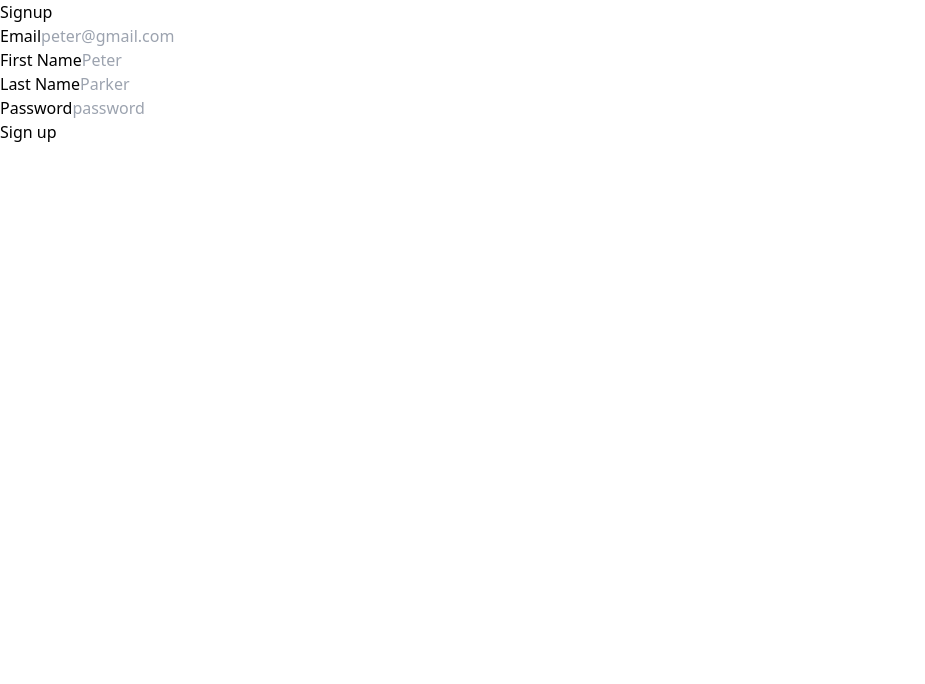
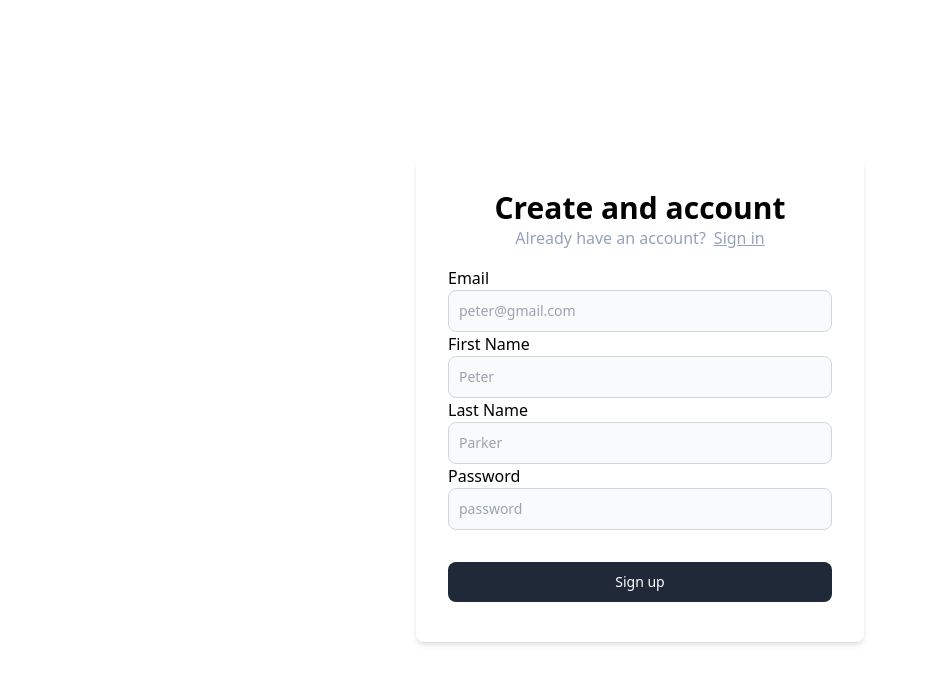
Before and after one commit to Yushank/Guild--a_real_time_collab_app, a Next.js app: page /signup in a window 1280 px wide. Shown: the top 684 px of the page, without its empty margins (0-925 px from the left). Built offline with nearby package versions, Linux system fonts and the light colour scheme.

Commit message:
Designed the signup and signin page. Moved both function in single component Auth.tsx

```diff
--- /dev/null
+++ b/app/components/Auth.tsx
@@ -0,0 +1,142 @@
+"use client"
+
+import { signupInput } from "@/schemas/userSchema";
+import axios from "axios";
+import { signIn } from "next-auth/react";
+import Link from "next/link";
+import { useRouter } from "next/navigation";
+import { ChangeEvent, useState } from "react";
+
+
+
+export function Auth({ type }: { type: "signup" | "signin" }) {
+    const router = useRouter();
+    const [postInputs, setPostInputs] = useState<signupInput>({
+        email: "",
+        firstName: "",
+        lastName: "",
+        password: ""
+    });
+
+    async function sendRequestSignup() {
+        try {
+            const response = await axios.post("/api/user/signup",
+                postInputs
+            );
+
+            if (response) {
+                await signIn("credentials", {
+                    username: postInputs.email,
+                    password: postInputs.password,
+                    redirect: false
+                });
+                router.push("/home")
+            } else {
+                console.error("Signup failed")
+            }
+
+        }
+        catch (error) {
+            alert("error while signing up");
+            console.log(error)
+        }
+    }
+
+    async function sendRequestSignin(){
+        try{
+            const res = await signIn("credentials", {
+                username: postInputs.email,
+                password: postInputs.password,
+                redirect: false,
+            })
+            console.log(res);
+            router.push("/boards")
+        }
+        catch(error){
+            alert("error while singing in");
+            console.log(error)
+        }
+    }
+
+    return (
+        <div className="h-screen flex justify-center flex-col">
+            <div className="flex justify-center">
+                <div className="w-full max-w-md p-8 bg-white rounded-lg shadow-md">
+                    <div className="px-10">
+                        <div className="text-3xl font-extrabold text-center">
+                            {type === "signup" ? "Create and account" : "Sign in"}
+                        </div>
+                        <div className="text-center text-slate-400">
+                            {type === "signin" ? "Don't have an account?" : "Already have an account?"}
+                            <Link className="pl-2 underline" href={type === "signin" ? "/signup" : "/signin"}>
+                                {type === "signin" ? "Sign up" : "Sign in"} </Link>
+                        </div>
+                    </div>
+
+                    <div className="pt-4">
+                        <LabelledInput
+                            label="Email"
+                            type="text"
+                            placeholder="peter@gmail.com"
+                            onChange={(e) => setPostInputs({
+                                ...postInputs,
+                                email: e.target.value
+                            })}
+                        ></LabelledInput>
+
+                        {type === "signup" ? (<LabelledInput
+                            label="First Name"
+                            type="text"
+                            placeholder="Peter"
+                            onChange={(e) => setPostInputs({
+                                ...postInputs,
+                                firstName: e.target.value
+                            })}
+                        ></LabelledInput>) : null}
+                        {type === "signup" ? (<LabelledInput
+                            label="Last Name"
+                            type="text"
+                            placeholder="Parker"
+                            onChange={(e) => setPostInputs({
+                                ...postInputs,
+                                lastName: e.target.value
+                            })}
+                        ></LabelledInput>) : null}
+                        <LabelledInput
+                            label="Password"
+                            type="password"
+                            placeholder="password"
+                            onChange={(e) => setPostInputs({
+                                ...postInputs,
+                                password: e.target.value
+                            })}
+                        ></LabelledInput>
+                    </div>
+
+                    <button
+                        onClick={type === "signup" ? sendRequestSignup : sendRequestSignin}
+                        type="button"
+                        className="mt-8 w-full text-white bg-gray-800 hover:bg-gray-900 focus:outline-none focus:ring-4 focus:ring-gray-300 font-medium rounded-lg text-sm px-5 py-2.5 me-2 mb-2"
+                    >{type === "signup" ? "Sign up" : "Sign in"}</button>
+                </div>
+            </div>
+        </div>
+    )
+}
+
+
+interface LabelledInputType {
+    label: string,
+    type: string,
+    placeholder: string,
+    onChange: (e: ChangeEvent<HTMLInputElement>) => void
+}
+
+function LabelledInput({ label, type, placeholder, onChange }: LabelledInputType) {
+    return (
+        <div>
+            <label>{label}</label>
+            <input type={type} placeholder={placeholder} onChange={onChange} className="bg-gray-50 border border-gray-300 text-gray-900 text-sm rounded-lg focus:ring-blue-500 focus:border-blue-500 block w-full p-2.5" />
+        </div>
+    )
+}
--- a/app/components/Signup.tsx
+++ /dev/null
@@ -1,109 +0,0 @@
-"use client"
-
-import { signupInput } from "@/schemas/userSchema";
-import axios from "axios";
-import { signIn } from "next-auth/react";
-import { useRouter } from "next/navigation";
-import { ChangeEvent, useState } from "react";
-
-
-
-export function Signup(){
-    const router = useRouter();
-    const [postInputs, setPostInputs] = useState<signupInput>({
-        email: "",
-        firstName: "",
-        lastName: "",
-        password: ""
-    });
-
-    async function sendRequest(){
-        try{
-            const response = await axios.post("/api/user/signup",
-                postInputs
-            );
-
-            if(response){
-                await signIn("credentials", {
-                    username: postInputs.email,
-                    password: postInputs.password,
-                    redirect: false
-                });
-                router.push("/home")
-            }else{
-                console.error("Signup failed")
-            }
-
-        }
-        catch(error){
-            alert("error while signing up");
-            console.log(error)
-        }
-    }
-
-    return (
-        <div>
-            <div>Signup</div>
-            <div>
-                <LabelledInput
-                label="Email"
-                type="text"
-                placeholder="peter@gmail.com"
-                onChange={(e) => setPostInputs({
-                    ...postInputs,
-                    email: e.target.value
-                })}
-                ></LabelledInput>
-                <LabelledInput
-                label="First Name"
-                type="text"
-                placeholder="Peter"
-                onChange={(e) => setPostInputs({
-                    ...postInputs,
-                    firstName: e.target.value
-                })}
-                ></LabelledInput>
-                <LabelledInput
-                label="Last Name"
-                type="text"
-                placeholder="Parker"
-                onChange={(e) => setPostInputs({
-                    ...postInputs,
-                    lastName: e.target.value
-                })}
-                ></LabelledInput>
-                <LabelledInput
-                label="Password"
-                type="password"
-                placeholder="password"
-                onChange={(e) => setPostInputs({
-                    ...postInputs,
-                    password: e.target.value
-                })}
-                ></LabelledInput>
-            </div>
-
-            <button
-            onClick={sendRequest}
-            type="button"
-            >Sign up</button>
-        </div>
-    )
-}
-
-
-interface LabelledInputType {
-    label: string,
-    type: string,
-    placeholder: string,
-    onChange: (e: ChangeEvent<HTMLInputElement>) => void
-}
-
-function LabelledInput({label, type, placeholder, onChange} : LabelledInputType){
-    return (
-        <div>
-            <label>{label}</label>
-            <input type={type} placeholder={placeholder} onChange={onChange}/>
-        </div>
-    )
-}
--- a/app/signin/page.tsx
+++ b/app/signin/page.tsx
@@ -1,68 +1,12 @@
 "use client"
 
-import { signIn } from "next-auth/react";
-import { useRouter } from "next/navigation";
-import { ChangeEvent, useState } from "react";
+import { Auth } from "../components/Auth";
 
 
-
-export default function(){
-    const router = useRouter();
-    const [username, setUsername] = useState("");
-    const [password, setPassword] = useState("");
-
-    return (
-        <div >
-            <div>
-                SignIn
-            </div>
-            {/* INPUTS */}
-            <div>
-                <LabelledInput
-                label="Username"
-                type="text"
-                placeholder="peter@gmail.com"
-                onChange={(e) => setUsername(e.target.value)}
-                ></LabelledInput>
-                <LabelledInput
-                label="Password"
-                type="password"
-                placeholder="password"
-                onChange={(e) => setPassword(e.target.value)}
-                ></LabelledInput>
-
-                <button
-                type="button"
-                onClick={async()=>{
-
-                    const res = await signIn("credentials", {
-                        username,
-                        password,
-                        redirect: false,
-                    })
-                    console.log(res);
-                    router.push("/home")
-                }}
-                >sign in</button>
-            </div>
+export default function () {
+    return <div>
+        <div>
+            <Auth type="signin" />
         </div>
-    )
+    </div>
 }
-
-
-interface LabelledInputType {
-    label: string,
-    type: string,
-    placeholder: string,
-    onChange: (e: ChangeEvent<HTMLInputElement>) => void,
-}
-
-
-function LabelledInput ({label, type, placeholder, onChange}: LabelledInputType){
-    return (
-        <div>
-            <label>{label}</label>;
-            <input type={type} placeholder={placeholder} onChange={onChange} />
-        </div>
-    )
-}
--- a/app/signup/page.tsx
+++ b/app/signup/page.tsx
@@ -1,11 +1,11 @@
-import { Signup } from "../components/Signup";
+import { Auth } from "../components/Auth";
 
 
 
 export default function(){
-    return(
-        <div>
-            <Signup />
-        </div>
-    )
+    return <div>
+            <div>
+                <Auth type="signup"/>
+            </div>
+    </div>
 }
```
